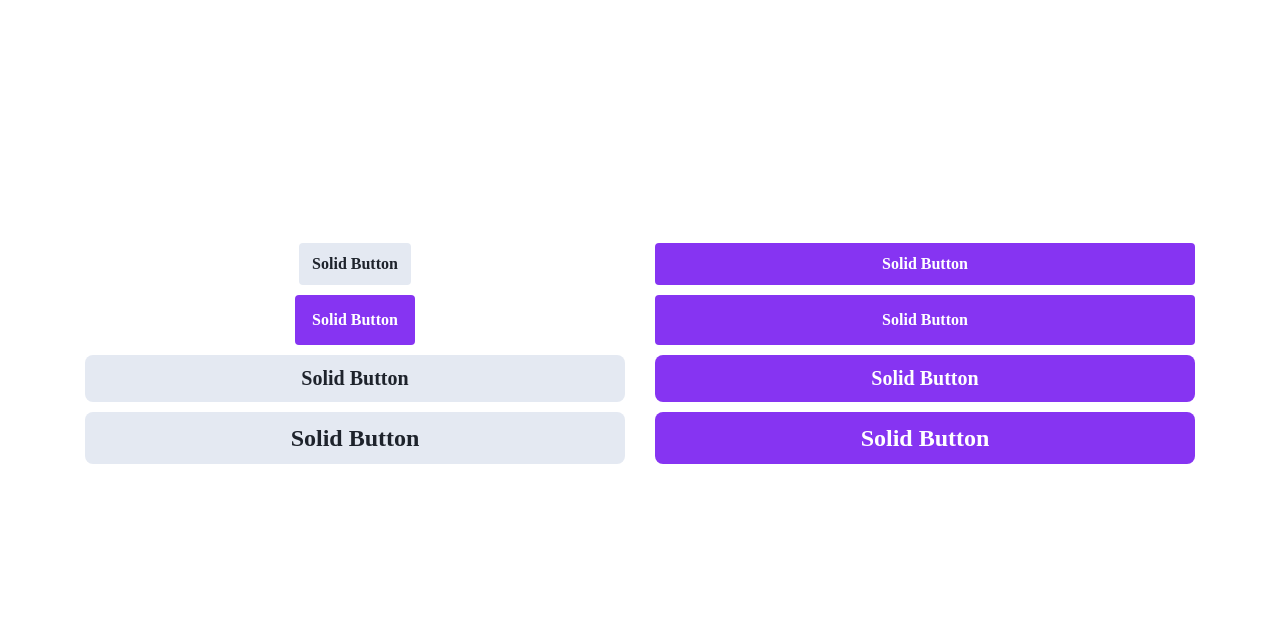
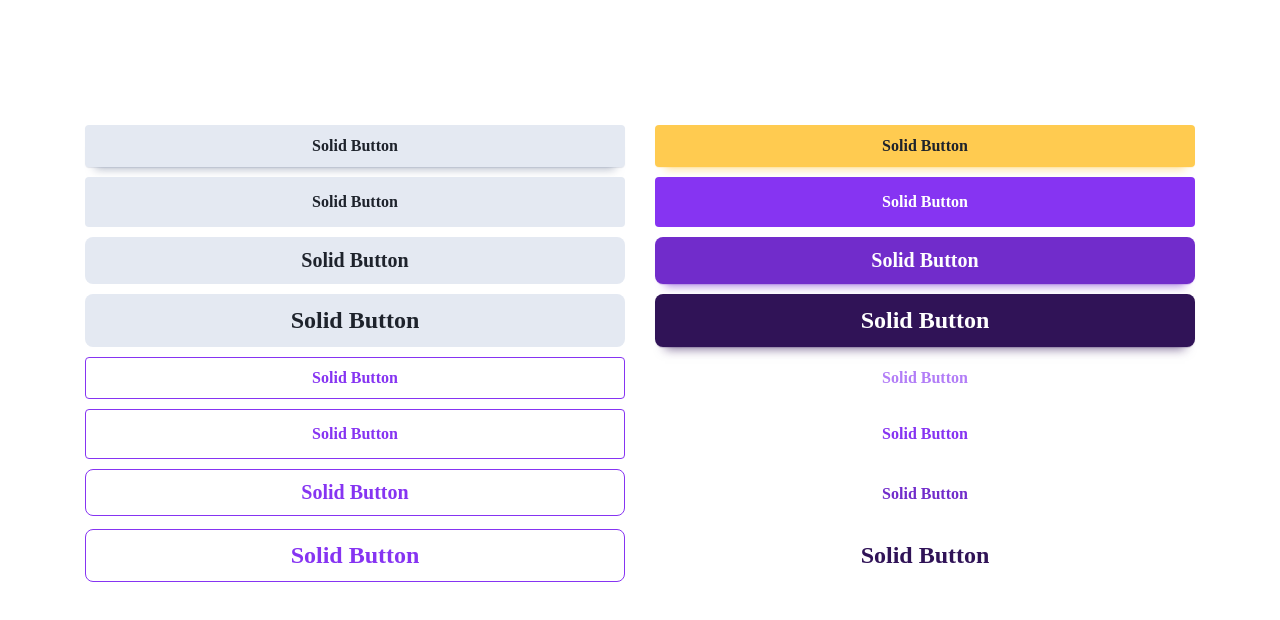
Before and after one commit to Superlogica/designsystem, a React (Create React App) app: page / in a window 1280 px wide. Shown: the top 620 px of the page. Built offline with nearby package versions, Linux system fonts and the light colour scheme; a web font is replaced by a local one.

Commit message:
botao props

```diff
--- a/src/App.js
+++ b/src/App.js
@@ -28,15 +28,15 @@ class App extends React.Component {
         <div className="App">
               <Row>
                 <Col>
-              <Button color="purple" disable size="small" style={marginTeste} onClick={this.handleSubmit}>Solid Button</Button>
+                  <Button color="purple" shadow fullWidth disable size="small" style={marginTeste} onClick={this.handleSubmit}>Solid Button</Button>
                 </Col>
                 <Col>
-              <Button color="purple" fullWidth size="small" style={marginTeste} onClick={this.handleSubmit}>Solid Button</Button>
+                  <Button color="yellow400" shadow fullWidth size="small" style={marginTeste} onClick={this.handleSubmit}>Solid Button</Button>
                 </Col>
               </Row>
               <Row>
                 <Col>
-              <Button color="purple" çdisable size="medium" style={marginTeste} onClick={this.handleSubmit}>Solid Button</Button>
+                  <Button color="purple" fullWidth disable size="medium" style={marginTeste} onClick={this.handleSubmit}>Solid Button</Button>
                 </Col>
                 <Col>
                   <Button color="purple" fullWidth size="medium" style={marginTeste} onClick={this.handleSubmit}>Solid Button</Button>
@@ -47,7 +47,7 @@ class App extends React.Component {
                   <Button color="purple" fullWidth disable size="large" style={marginTeste} onClick={this.handleSubmit}>Solid Button</Button>
                 </Col>
                 <Col>
-              <Button color="purple" fullWidth size="large" style={marginTeste} onClick={this.handleSubmit}>Solid Button</Button>
+                  <Button color="purple600" shadow fullWidth size="large" style={marginTeste} onClick={this.handleSubmit}>Solid Button</Button>
                 </Col>
               </Row>
               <Row>
@@ -55,12 +55,45 @@ class App extends React.Component {
                   <Button color="purple" fullWidth disable size="xlarge" style={marginTeste} onClick={this.handleSubmit}>Solid Button</Button>
                 </Col>
                 <Col>
-              <Button color="purple" fullWidth size="xlarge" style={marginTeste} onClick={this.handleSubmit}>Solid Button</Button>
+                  <Button color="purple900" shadow fullWidth size="xlarge" style={marginTeste} onClick={this.handleSubmit}>Solid Button</Button>
+                </Col>
+              </Row>
+              <Row>
+                <Col>
+                  <Button color="purple" fullWidth type="outline" size="small" style={marginTeste} onClick={this.handleSubmit}>Solid Button</Button>
+                </Col>
+                <Col>
+                  <Button color="purple300" fullWidth type="ghost" size="small" style={marginTeste} onClick={this.handleSubmit}>Solid Button</Button>
+                </Col>
+              </Row>
+
+              <Row>
+                <Col>
+                  <Button color="purple" fullWidth type="outline" size="medium" style={marginTeste} onClick={this.handleSubmit}>Solid Button</Button>
+                </Col>
+                <Col>
+                  <Button color="purple" fullWidth type="ghost" size="medium" style={marginTeste} onClick={this.handleSubmit}>Solid Button</Button>
+                </Col>
+              </Row>
+              <Row>
+                <Col>
+                  <Button color="purple" fullWidth type="outline" size="large" style={marginTeste} onClick={this.handleSubmit}>Solid Button</Button>
+                </Col>
+                <Col>
+                  <Button color="purple600" fullWidth type="ghost" tsize="large" style={marginTeste} onClick={this.handleSubmit}>Solid Button</Button>
+                </Col>
+              </Row>
+              <Row>
+                <Col>
+                  <Button color="purple" fullWidth type="outline" size="xlarge" style={marginTeste} onClick={this.handleSubmit}>Solid Button</Button>
+                </Col>
+                <Col>
+                  <Button color="purple900" fullWidth type="ghost" size="xlarge" style={marginTeste} onClick={this.handleSubmit}>Solid Button</Button>
                 </Col>
               </Row>
 
             <p>
-            Decimal: {this.props.decimalColor}
+              Decimal: { this.props.decimalColor }
             </p>
         </div>
       </Container>
--- a/src/components/Button/Button.js
+++ b/src/components/Button/Button.js
@@ -3,6 +3,7 @@ import ButtonSize from "./props/size";
 import ButtonType from "./props/type";
 import ProximaNova from "../../resources/fonts/proximaNova";
 import fullWidth from "./props/fullWidth";
+import shadow from "./props/shadow"
 
 const Button = Styled.button.attrs(props => ({
   disabled: props.disable
@@ -11,6 +12,7 @@ const Button = Styled.button.attrs(props => ({
   ${ButtonSize}
   ${ButtonType}
   ${fullWidth}
+  ${shadow}
 `;
 
 export default Button;
--- /dev/null
+++ b/src/components/Button/props/shadow.js
@@ -0,0 +1,18 @@
+import Colors from "../../../resources/color";
+import setRgb from "../../../resources/functions/setRgb";
+
+const shadow = (props) =>{
+    if(props.shadow){
+        let color = props.disable ? Colors.neutral500 : (props.color ? Colors[props.color] : Colors.default);
+        let rgb = setRgb(color);
+
+        let jontas = `box-shadow:  0px 12px 10px -10px rgba(${rgb[0]}, ${rgb[1]}, ${rgb[2]}, 0.6),
+                      0px 1px 1px 0px rgba(${rgb[0]}, ${rgb[1]}, ${rgb[2]}, 0.1),
+                      0px 2px 1px -1px rgba(${rgb[0]}, ${rgb[1]}, ${rgb[2]}, 0.1);`;
+        return jontas;
+    }
+
+    return false;
+}
+
+export default shadow;
--- a/src/components/Button/props/size.js
+++ b/src/components/Button/props/size.js
@@ -6,7 +6,6 @@ const ButtonSize = (props) => {
     if (!Size[props.size]) {
         props.size = sizeButton;
     }
-
 
     let jontas = `
         cursor:pointer;
@@ -26,6 +25,7 @@ const ButtonSize = (props) => {
         min-width: ${props.size ? Size[props.size].minWidth : Size.medium.minWidth};
         text-rendering: optimizeLegibility;
     `;
+
     return jontas;
 }
 
--- a/src/components/Button/props/type.js
+++ b/src/components/Button/props/type.js
@@ -1,9 +1,9 @@
-import Colors from "../resources/color";
+import Colors from "../../../resources/color";
 import fontColor from "../../../resources/functions/fontColor";
 import newColor from "../../../resources/functions/hoverColor";
 /** import Gradient from "../resources/gradient"; NUNCA VAO USAR*/
 
-const ButtonColor = (type,color)=>{
+const ButtonColor = (type,color,shadow = "")=>{
     /**valida se a props bgColor foi setada */
     var style;
     switch(type){
@@ -23,6 +23,7 @@ const ButtonColor = (type,color)=>{
                 &:hover{
                     background:${Colors[color]};
                     color:${fontColor(Colors[color])};
+                    ${shadow ? 'transform: translateY(-2px);':""}
                   }
                `;
        break;
@@ -32,6 +33,7 @@ const ButtonColor = (type,color)=>{
                  border:1px solid transparent;
                  &:hover{
                      background-color: ${Colors.neutral700};
+                     ${shadow ? 'transform: translateY(-2px);':""}
                  }
                     `;
 
@@ -41,6 +43,7 @@ const ButtonColor = (type,color)=>{
                      border:1px solid transparent;
                      &:hover{
                         background-color: ${newColor(Colors[color])}
+                        ${shadow ? 'transform: translateY(-2px);':""}
                      }
                     `;
             if(color.search('gradient')>-1) {
@@ -65,7 +68,7 @@ const ButtonType = (props) => {
             color = props.color;
         }
     }
-    let style = ButtonColor(type,color);
+    let style = props.shadow ? ButtonColor(type,color,props.shadow) : ButtonColor(type,color);
     let jontas = `
         ${style}
         &:disabled{
--- a/src/resources/functions/fontColor.js
+++ b/src/resources/functions/fontColor.js
@@ -7,12 +7,15 @@ const setColor = (hexa) =>{
             total = total + jontas
             return jontas;
         });
+
+        let color = "#FFFFFF";
         let media = total / 3;
-        if(media >150){
-            return "#1e232c";
-        }else{
-            return "#FFFFFF";
+
+        if(media > 150){
+            color = "#1e232c";
         }
+
+        return color;
     }
 
 export default setColor;
--- a/src/resources/functions/hoverColor.js
+++ b/src/resources/functions/hoverColor.js
@@ -1,4 +1,3 @@
-//"#IFNDEF MOBILE";
 const newColor = (color) =>{
     let total = 0;
     let hexa = color.replace('#', '');
@@ -9,24 +8,24 @@ const newColor = (color) =>{
         return false;
     });
     let media = total / 3;
+
+    //GERANDO O HOVER - RGB TO HEXADECIMAL
+    var hover = rgb.map((jonta) => {
+        jonta = parseInt(jonta, 16);
+        jonta = (jonta>=235?jonta: jonta + 20).toString(16);
+        return jonta;
+    });
+
     if (media > 128) {
-        let hover = rgb.map((jonta) => {
+        hover = rgb.map((jonta) => {
             jonta = parseInt(jonta, 16);
             jonta = (jonta <= 20 ? jonta : jonta - 20).toString(16);
             return jonta;
         });
-        hover = `#${hover[0]+hover[1]+hover[2]}`;
-        return hover;
-    } else {
-        let hover = rgb.map((jonta) => {
-            jonta = parseInt(jonta, 16);
-            jonta = (jonta>=235?jonta: jonta + 20).toString(16);
-            return jonta;
-        });
-        hover = `#${hover[0]+hover[1]+hover[2]}`;
-        return hover;
     }
+
+    hover = `#${hover[0]+hover[1]+hover[2]}`;
+    return hover;
 }
 
 export default newColor;
-//"#ENDIF";
--- /dev/null
+++ b/src/resources/functions/setRgb.js
@@ -0,0 +1,11 @@
+const setRgb = (hexa) => {
+    hexa = hexa.replace('#', '');
+    let rgb = hexa.match(/.{1,2}/g);
+    rgb = rgb.map((jontas) => {
+        jontas = parseInt(jontas, 16);
+        return jontas;
+    });
+    return rgb;
+}
+
+export default setRgb;
```
Also changed, not shown: src/resources/color.js (renamed from src/components/Button/resources/color.js), src/resources/gradient.js (renamed from src/components/Button/resources/gradient.js), src/resources/icons/icons.js (added). Lines whose indentation alone changed are shown as unchanged.
